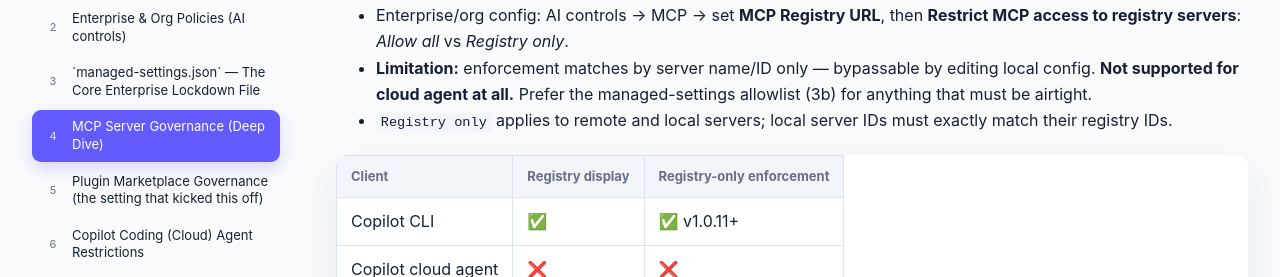
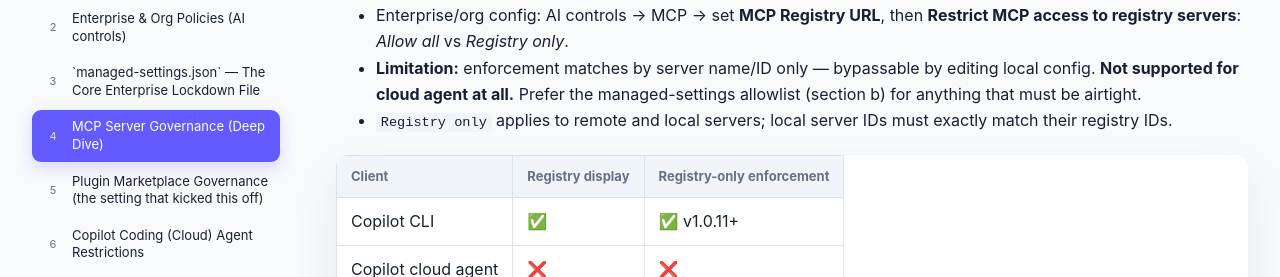
Before and after one commit to beardofedu/copilot-governance-training, a Jekyll site: the page built from docs/sections/mcp-governance.md, in a window 1280 px wide and 900 px high, scrolled down 901 px. Shown: the part 176-453 px from the top of the window. Built offline with Jekyll 4.4.1, drawn with Linux system fonts in a browser that asks for light colours.

Commit message:
Clarify MCP governance cross-reference
Co-authored-by: beardofedu <18329853+beardofedu@users.noreply.github.com>

```diff
--- a/docs/sections/mcp-governance.md
+++ b/docs/sections/mcp-governance.md
@@ -40,7 +40,7 @@ Doc: [MCP private registry enforcement](https://docs.github.com/en/copilot/refer
 
 - Host your own v0.1-spec MCP registry, or use **Azure API Center** as backing store.
 - Enterprise/org config: AI controls → MCP → set **MCP Registry URL**, then **Restrict MCP access to registry servers**: *Allow all* vs *Registry only*.
-- **Limitation:** enforcement matches by server name/ID only — bypassable by editing local config. **Not supported for cloud agent at all.** Prefer the managed-settings allowlist (3b) for anything that must be airtight.
+- **Limitation:** enforcement matches by server name/ID only — bypassable by editing local config. **Not supported for cloud agent at all.** Prefer the managed-settings allowlist (section b) for anything that must be airtight.
 - `Registry only` applies to remote and local servers; local server IDs must exactly match their registry IDs.
 
 | Client | Registry display | Registry-only enforcement |
```
